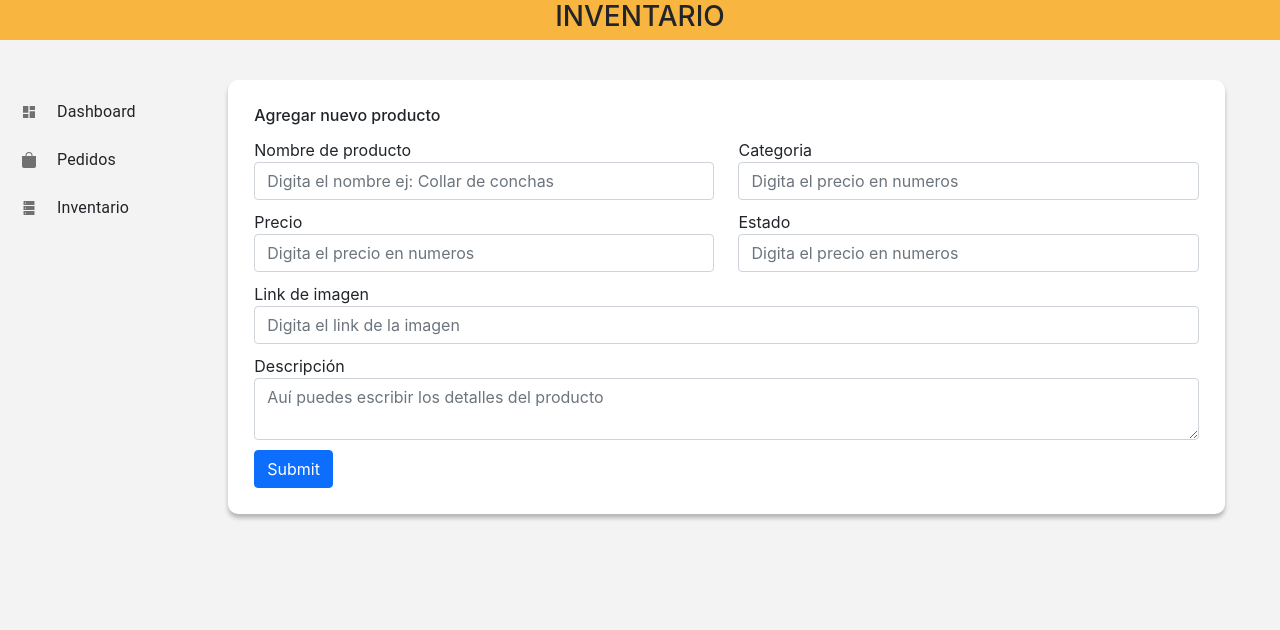
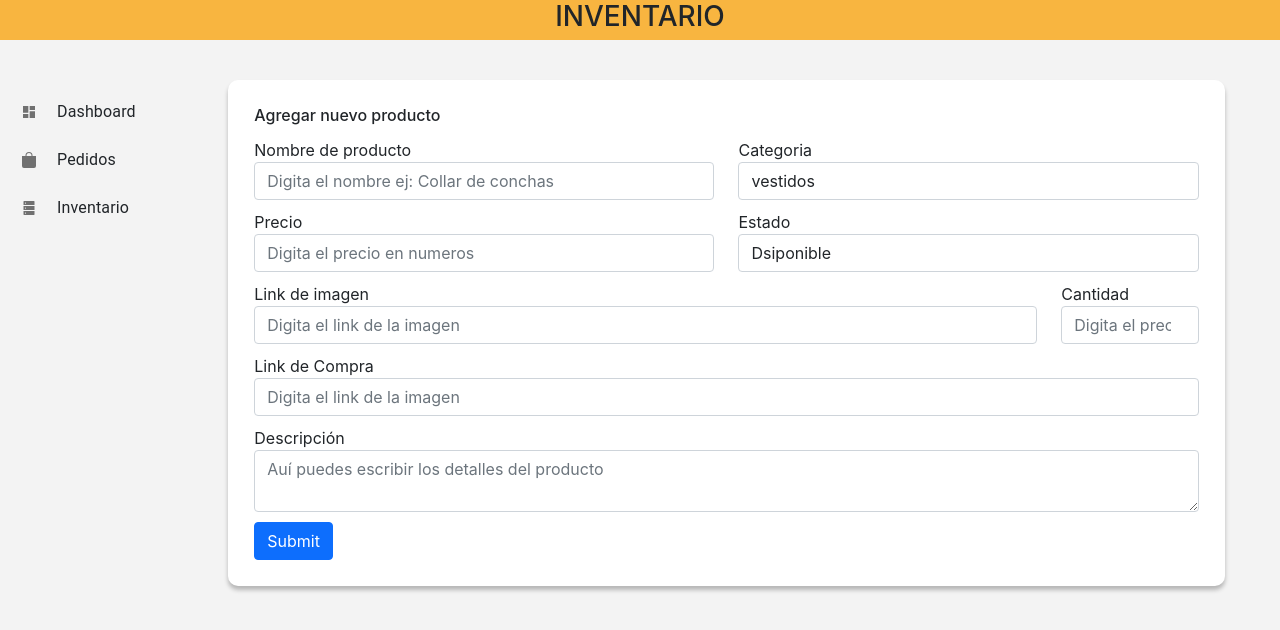
Before and after one commit to iDuqueZ/MompaFuncional, a React (Create React App) app in the folder aplicacion/: page /producto/nuevo in a window 1280 px wide. Shown: the top 630 px of the page. Built offline with nearby package versions, Linux system fonts and the light colour scheme.

Commit message:
Funcion de añadir producto

```diff
--- a/aplicacion/src/components/NuevoProducto.jsx
+++ b/aplicacion/src/components/NuevoProducto.jsx
@@ -1,9 +1,120 @@
-import React from 'react'
+import React, {useState, useEffect} from 'react'
 import ListAdmin from './ListAdmin'
 import {Button} from 'react-bootstrap'
+import Swal from 'sweetalert2'
+import axios from 'axios'
 import '../styles/dashboard.css'
 
 export default function NuevoProducto() {
+
+    const [name, setname]= useState('');
+    const [precio, setprecio] = useState('');
+    const [imagen, setimagen]= useState('');
+    const [categoria, setcategoria] = useState  ([]);
+    const [categoriaSelect, setcategoriaSelect] = useState  ([]);
+    const [estado, setestado] = useState  ([]);
+    const [estadoSelect, setestadoSelect] = useState  ([]);
+    const [descripcion, setdescripcion] = useState  ('');
+    const [linkCompra, setlinkCompra]= useState  ('');
+    const [cantidad, setcantidad] = useState  ('');
+
+
+    useEffect(()=>{
+        setestado(['Dsiponible', 'No Disponible'])
+        setestadoSelect('Disponible');
+
+        setcategoria(['vestidos', 'camisas', 'gorros', 'turbantes', 'gafas', 'pride', 'cabello', 'accesorios'])
+        setcategoriaSelect('accesorios');
+    },[])
+
+    const guardar = async(e)=>{
+        e.preventDefault()
+        const producto = {
+            name,
+            precio,
+            imagen,
+            categoria: categoriaSelect,
+            estado: estadoSelect,
+            descripcion,
+            linkCompra,
+            cantidad
+        }
+
+        if(name === ""){
+            Swal.fire({
+                icon: 'error',
+                title: 'Debe ingresar un nombre',
+                showConfirmButton: false,
+                timer: '1500'
+            })
+        }
+
+        else if(precio === ""){
+            Swal.fire({
+                icon: 'error',
+                title: 'Debe ingresar un precio',
+                showConfirmButton: false,
+                timer: '1500'
+            })
+        }
+
+        else if(imagen === ""){
+            Swal.fire({
+                icon: 'error',
+                title: 'Debe ingresar un link para la imagen',
+                showConfirmButton: false,
+                timer: '1500'
+            })
+        }
+
+        else if(categoria === ""){
+            Swal.fire({
+                icon: 'error',
+                title: 'Categoria no seleccionada',
+                showConfirmButton: false,
+                timer: '1500'
+            })
+        }
+
+        else if(estado === ""){
+            Swal.fire({
+                icon: 'error',
+                title: 'Estado no seleccionado',
+                showConfirmButton: false,
+                timer: '1500'
+            })
+        }
+
+        else if(cantidad === ""){
+            Swal.fire({
+                icon: 'error',
+                title: 'Debe ingresar una cantidad',
+                showConfirmButton: false,
+                timer: '1500'
+            })
+        }
+
+        else {
+            const token = sessionStorage.getItem('token');
+            const respuesta = await axios.post('/producto/nuevo', producto, {
+                headers:{'autorizacion': token}
+            })
+
+            const mensaje= respuesta.data.mensaje
+            console.log(mensaje)
+            Swal.fire({
+                icon: 'success',
+                title: mensaje,
+                showConfirmButton: false,
+                timer: '1500'
+            })
+
+            e.target.reset();
+            setname('');
+            setprecio('');
+
+        }
+    }
     return (
         <div className='grande'>
             <div className='encabezado'>
@@ -18,36 +129,66 @@ export default function NuevoProducto() {
                 <div className='cajon-inferior'>
                     <div className='card-body'>
                     <h6>Agregar nuevo producto</h6>
-                        <form onSubmit={"guardar"}>
+                        <form onSubmit={guardar}>
                             <div className='row'>
                                 <div className='col-md-6'>
                                     <label>Nombre de producto</label>
-                                    <input type='text' className='form-control required' placeholder='Digita el nombre ej: Collar de conchas'/>
+                                    <input type='text' className='form-control required' placeholder='Digita el nombre ej: Collar de conchas' onChange={(e)=>setname(e.target.value)}/>
                                 </div>
 
                                 <div className='col-md-6'>
                                     <label>Categoria</label>
-                                    <input type='text' className='form-control required' placeholder='Digita el precio en numeros'/>
+
+
+                                    <select className='form-control required' placeholder='Digita el precio en numeros' onChange={(e)=>setcategoriaSelect(e.target.value)}>
+                                        {
+                                            categoria.map(categoria =>(
+                                                <option key={categoria}>
+                                                    {categoria}
+                                                </option>
+                                            ))
+                                        }
+                                    </select>
                                 </div>
 
                                 <div className='col-md-6'>
                                     <label>Precio</label>
-                                    <input type='Number' className='form-control required' placeholder='Digita el precio en numeros'/>
+                                    <input type='Number' className='form-control required' placeholder='Digita el precio en numeros' onChange={(e)=>setprecio(e.target.value)}/>
                                 </div>
+
+
 
                                 <div className='col-md-6'>
                                     <label>Estado</label>
-                                    <input type='text' className='form-control required' placeholder='Digita el precio en numeros'/>
+                                    <select className='form-control required' placeholder='Digita el precio en numeros' onChange={(e)=>setestadoSelect(e.target.value)}>
+                                        {
+                                            estado.map(estado =>(
+                                                <option key={estado}>
+                                                    {estado}
+                                                </option>
+                                            ))
+                                        }
+                                    </select>
+                                </div>
+
+                                <div className='col-lg-10'>
+                                    <label>Link de imagen</label>
+                                    <input type='text' className='form-control required' placeholder='Digita el link de la imagen' onChange={(e)=>setimagen(e.target.value)}/>
+                                </div>
+
+                                <div className='col-md-2'>
+                                    <label>Cantidad</label>
+                                    <input type='Number' className='form-control required' placeholder='Digita el precio en numeros' onChange={(e)=>setcantidad(e.target.value)}/>
                                 </div>
 
                                 <div className='col-lg-12'>
-                                    <label>Link de imagen</label>
-                                    <input type='text' className='form-control required' placeholder='Digita el link de la imagen'/>
+                                    <label>Link de Compra</label>
+                                    <input type='text' className='form-control required' placeholder='Digita el link de la imagen' onChange={(e)=>setlinkCompra(e.target.value)}/>
                                 </div>
 
                                 <div className='col-lg-12'>
                                     <label>Descripción</label>
-                                    <textarea type='text' className='form-control required'placeholder='Auí puedes escribir los detalles del producto'></textarea>
+                                    <textarea type='text' className='form-control required'placeholder='Auí puedes escribir los detalles del producto' onChange={(e)=>setdescripcion(e.target.value)}></textarea>
                                 </div>
                             </div>
                             <Button variant="primary" type="submit">
```
